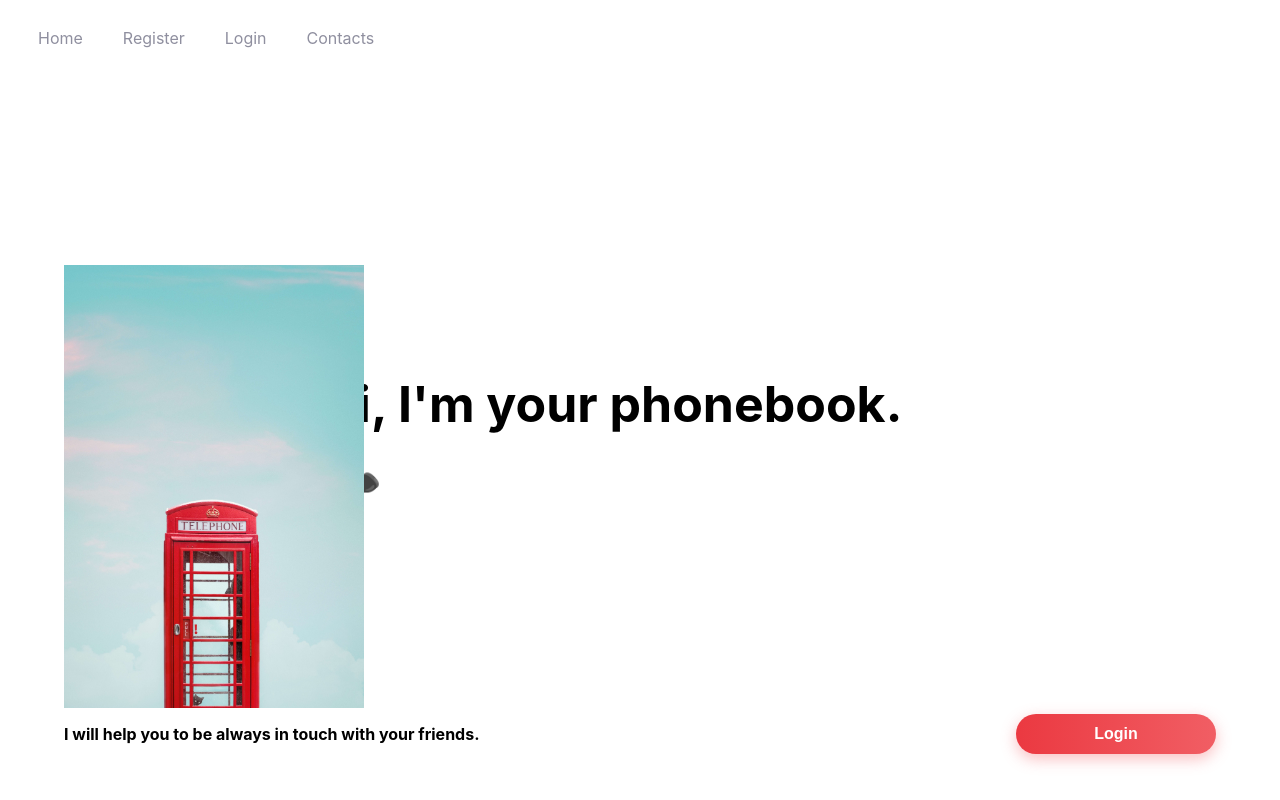
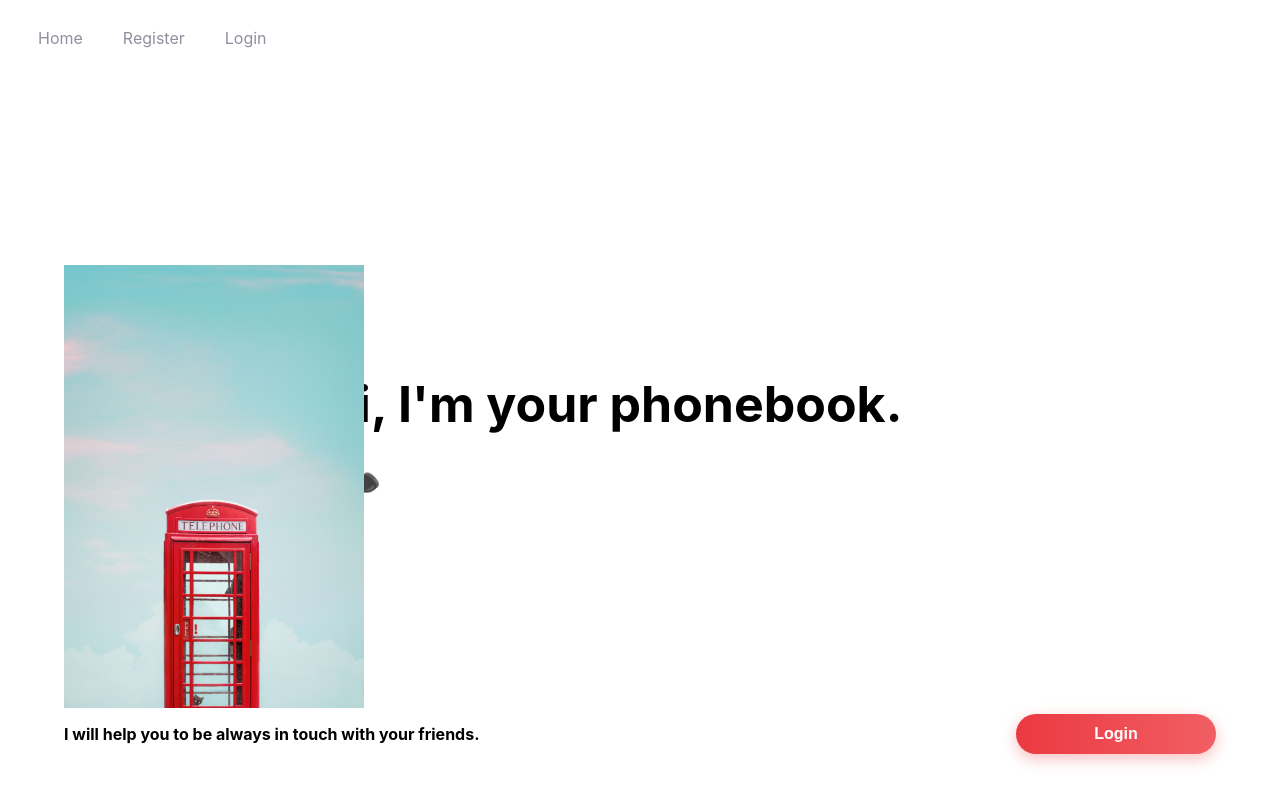
Before and after one commit to AlexeyGrk/goit-react-hw-08-phonebook, a React (Create React App) app: page / in a window 1280 px wide. Built offline with nearby package versions, Linux system fonts and the light colour scheme.

Commit message:
add bugfix

```diff
--- a/package.json
+++ b/package.json
@@ -1,5 +1,5 @@
 {
-  "name": "goit-react-hw-06-phonebook",
+  "name": "goit-react-hw-08-phonebook",
   "version": "0.1.0",
   "private": true,
   "dependencies": {
--- a/src/App.js
+++ b/src/App.js
@@ -77,9 +77,11 @@ function App() {
                   <NavigationLink to="/login">Login</NavigationLink>
                 </NavListItem>
               )}
-              <NavListItem>
-                <NavigationLink to="/contacts">Contacts</NavigationLink>
-              </NavListItem>
+              {loggedIn && (
+                <NavListItem>
+                  <NavigationLink to="/contacts">Contacts</NavigationLink>
+                </NavListItem>
+              )}
             </NavList>
             {loggedIn && <UserPanel />}
           </Nav>
```
